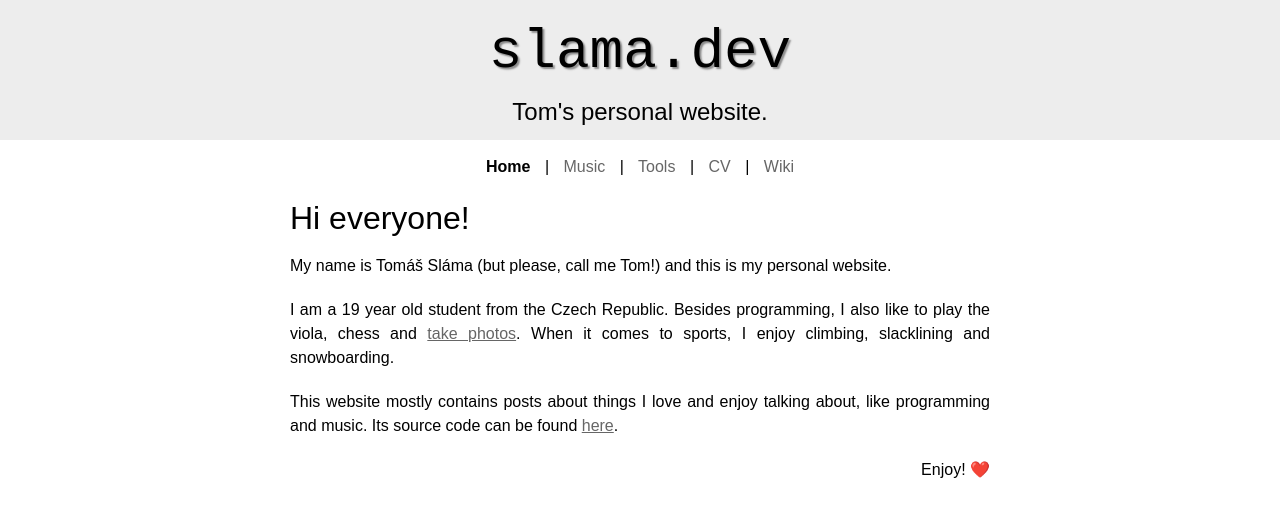
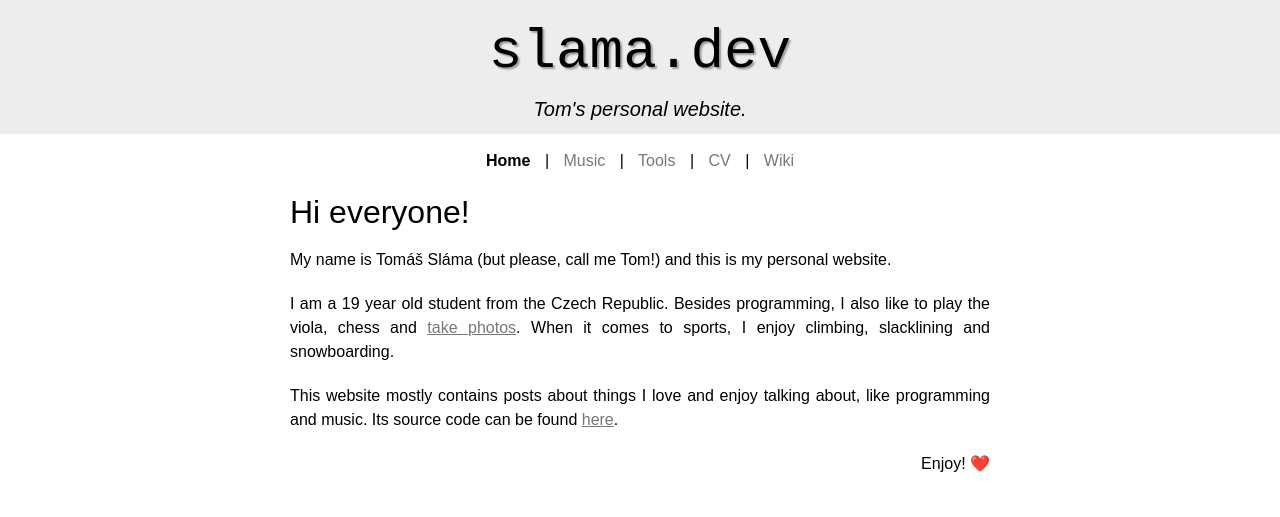
Before and after one commit to xiaoxiae/slama.dev, a Jekyll site: the page built from index.html, in a window 1280 px wide. Shown: the top 517 px of the page. Built offline with Jekyll 4.4.1, drawn with Linux system fonts in a browser that asks for light colours.

Commit message:
adjust website color scheme and description style and size

```diff
--- a/_includes/header.html
+++ b/_includes/header.html
@@ -1,4 +1,4 @@
 <div class="header">
   <a href="/index.html" > {{site.title}} </a>
-  <p>{{site.description}}</p>
+  <p><em>{{site.description}}</em></p>
 </div>
--- a/_sass/_main.scss
+++ b/_sass/_main.scss
@@ -4,13 +4,18 @@
 $website-color: #0066ff;
 
 $light-text-color: #000;
-$light-link-color: #666;
+$light-link-color: #777;
 $light-background-color: #fff;
 
+$light-header-background-color: lighten($light-text-color, 93%);
+$light-code-background-color: $light-header-background-color;
+
 $dark-text-color: #fff;
-$dark-link-color: #ccc;
+$dark-link-color: #999;
 $dark-background-color: #000;
 
+$dark-header-background-color: $dark-background-color;
+$dark-code-background-color: $dark-header-background-color;
 
 /* SIZE DEFINITIONS */
 $website-size: 700px;    // width of content of the website
@@ -25,7 +30,7 @@ $code-padding: 4px;  // padding for inline code will be this, and double this fo
 
 // relative size from regular <p> text
 $title-size: 350%;
-$description-size: 150%;
+$description-size: 125%;
 
 // text formatting
 $line-spacing: 20px;  // spacing after paragraph
@@ -69,7 +74,7 @@ $list-item-left-padding: 25px;  // makes it so bullets don't stick out the page
 }
 
 // highlight the currently selected page
-.current-page-item {font-weight: bold !important;}
+.current-page-item {font-weight: bold;}
 
 // header formatting (wraps title for the background to go all the way)
 .header {
@@ -119,7 +124,7 @@ $list-item-left-padding: 25px;  // makes it so bullets don't stick out the page
   border-spacing: 0 $line-spacing;
   border-collapse: separate;
 
-  td {padding: $line-spacing / 2;}
+  td {padding: 0 $line-spacing / 2 ;}
 
   p:last-of-type {margin-bottom: 0;}
 }
@@ -207,13 +212,13 @@ body.light {
   }
 
   .header {
-    background-color: lighten($light-text-color, 93%);
+    background-color: $light-header-background-color;
     a {text-shadow: 2px 2px 0.03em lighten($light-link-color, 15%);}
   }
 
   .highlight, .highlighter-rouge {
-    background-color: lighten($light-text-color, 93%);
-    border-color: lighten($light-text-color, 93%);
+    background-color: $light-code-background-color;
+    border-color: $light-code-background-color;
   }
 
   .highlight {
@@ -309,13 +314,13 @@ body.dark {
   }
 
   .header {
-    background-color: $dark-background-color;
+    background-color: $dark-header-background-color;
     a {text-shadow: 2px 2px 0.05em darken($dark-text-color, 15%);}
   }
 
   .highlight, .highlighter-rouge {
-    background-color: darken($dark-text-color, 95%);
-    border-color: darken($dark-text-color, 95%);
+    background-color: $dark-code-background-color;
+    border-color: $dark-code-background-color;
   }
 
   .highlight {
```
